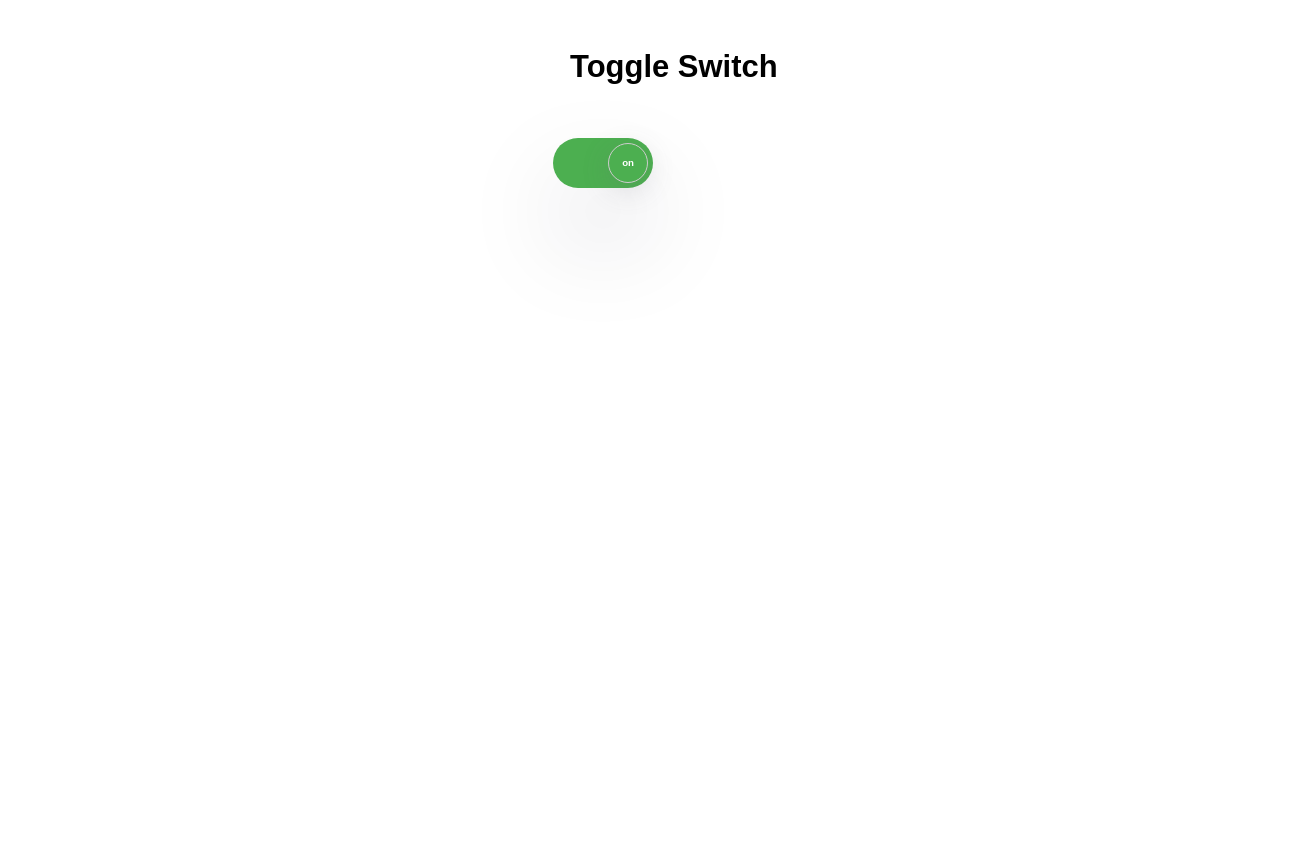
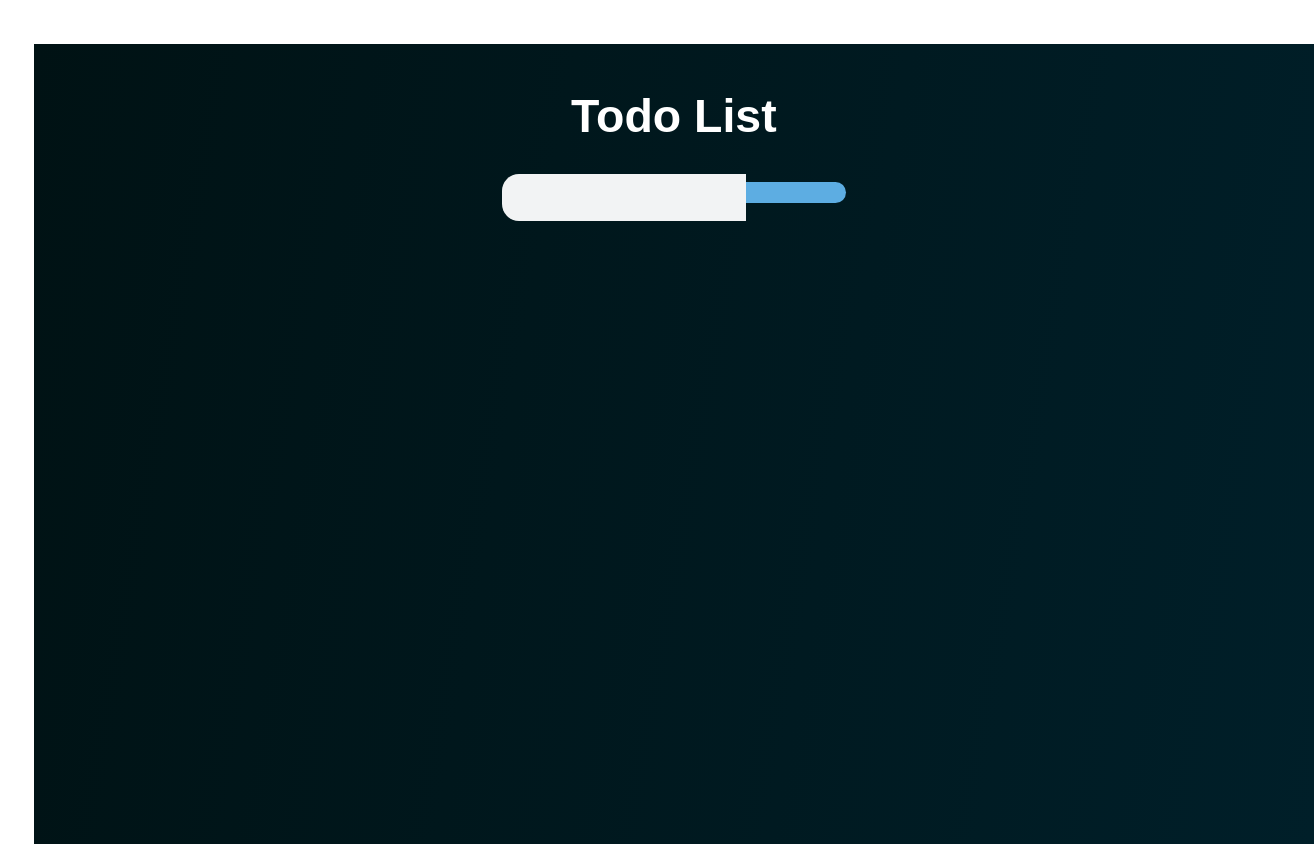
Before and after one commit to Meraj-Uddin-Malik/Complete-ReactJS, a React (Vite) app: page / in a window 1280 px wide. Shown: the whole page, 1314 px wide, since content can reach past the window. Before the commit the page ends 800 px from the top, so only its background shows below. Built offline with nearby package versions, Linux system fonts and the light colour scheme.

Commit message:
Replace ToggleSwitch component with Todo component in App; add Todo component with basic structure and styles

```diff
--- a/src/App.jsx
+++ b/src/App.jsx
@@ -1,9 +1,8 @@
-import ToggleSwitch from "./components/Projects/ToggleSwitch/ToggleSwitch";
-
+import { Todo } from "./components/Projects/TodoList/Todo";
 function App() {
   return (
     <section className="container">
-      <ToggleSwitch />
+      <Todo />
     </section>
   );
 }
--- a/src/components/Projects/TodoList/Todo.jsx
+++ b/src/components/Projects/TodoList/Todo.jsx
@@ -0,0 +1,29 @@
+import "./Todo.css";
+import React, { useState } from "react";
+
+export const Todo = () => {
+  const [inputValue, setInputValue] = useState("");
+
+  return (
+    <section className="todo-container">
+      <header>
+        <h1>Todo List</h1>
+      </header>
+      <section className="form">
+        <form>
+          <div>
+            <input
+              type="text"
+              className="todo-input"
+              autoComplete="off"
+              value={inputValue}
+            />
+          </div>
+          <div>
+            <button type="submit" className="todobtn"></button>
+          </div>
+        </form>
+      </section>
+    </section>
+  );
+};
--- a/src/components/neflixCard/Netflix.module.css
+++ b/src/components/neflixCard/Netflix.module.css
@@ -1,4 +1,4 @@
-.card {
+/* .card {
     box-shadow: rgba(0, 0, 0, 0.05) 0px 6px 24px 0px,
       rgba(0, 0, 0, 0.08) 0px 0px 0px 1px;
   }
@@ -36,4 +36,4 @@
     -webkit-border-radius: 100rem;
     -moz-border-radius: 100rem;
     -o-border-radius: 100rem;
-  }
+  } */
```
